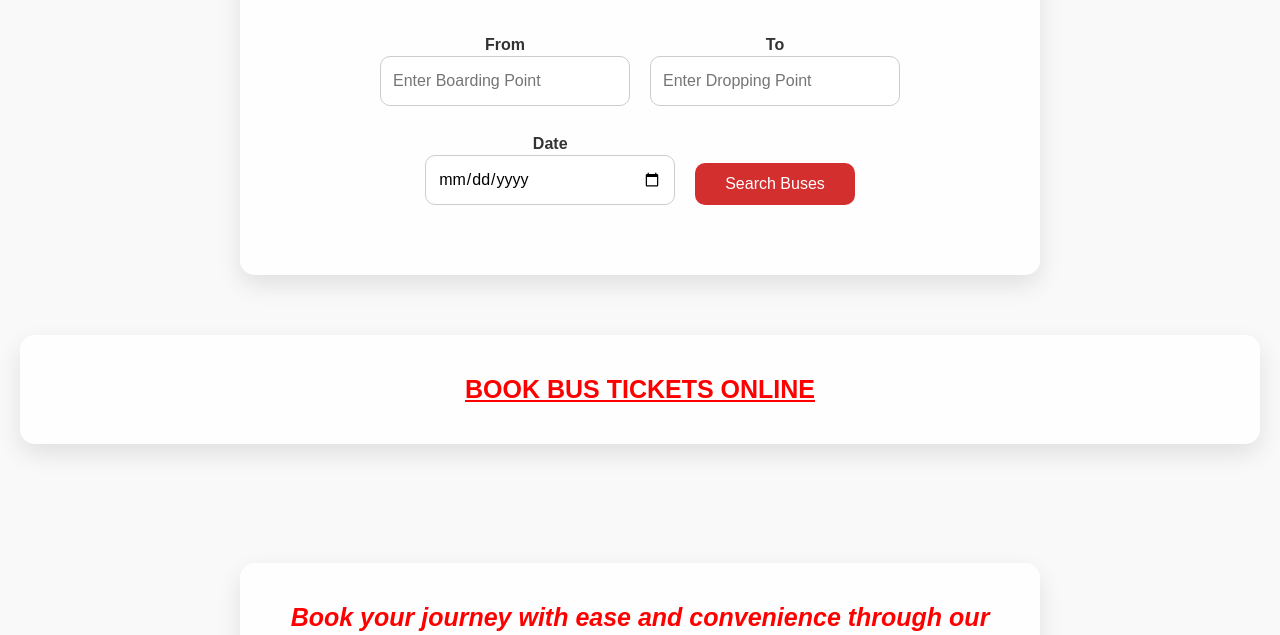
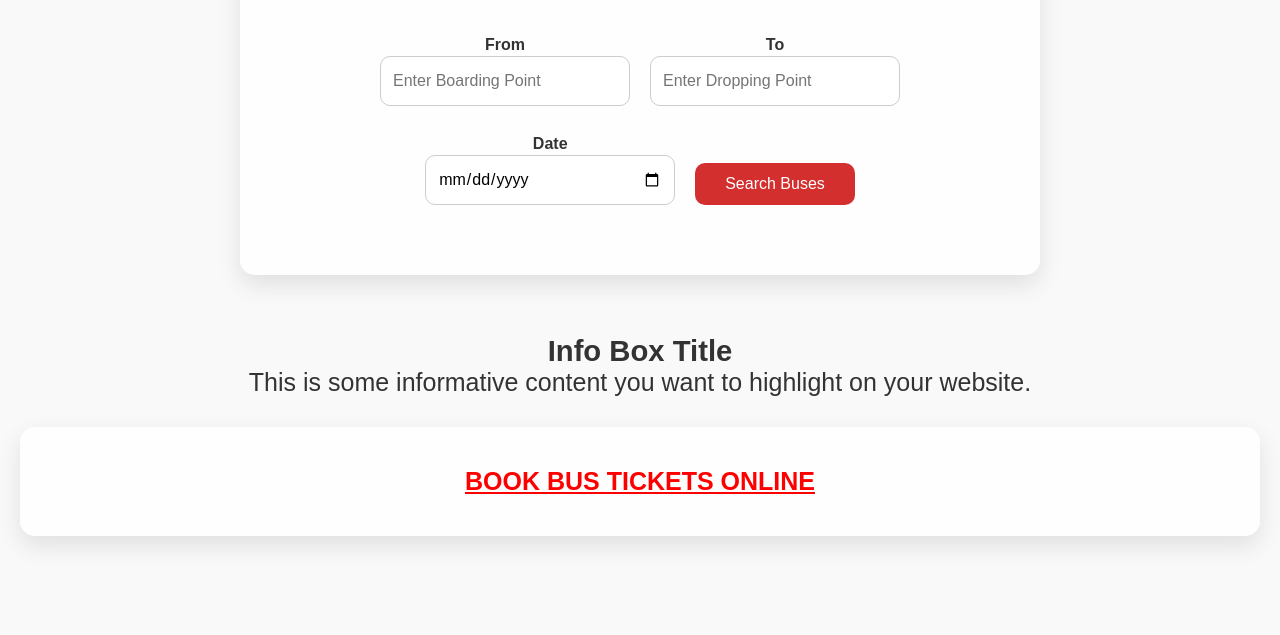
Before and after one commit to abhijitdas44719/ADIBUS, a plain HTML site: page index.html in a window 1280 px wide. Shown: the part 412-1047 px from the top of the page. Drawn offline with Linux system fonts and the light colour scheme.

Commit message:
index.html

```diff
--- a/index.html
+++ b/index.html
@@ -61,6 +61,11 @@
 
 
 </div>
+<div class="info-box">
+  <h3>Info Box Title</h3>
+  <p>This is some informative content you want to highlight on your website.</p>
+</div>
+
 <div>
 <h1 class="heading" style=color:red;><strong><u>BOOK BUS TICKETS ONLINE</u></strong><h1><br>
 <p class="p1" style="color:red; font-family: Arial, sans-serif; font-style: italic;">
```
